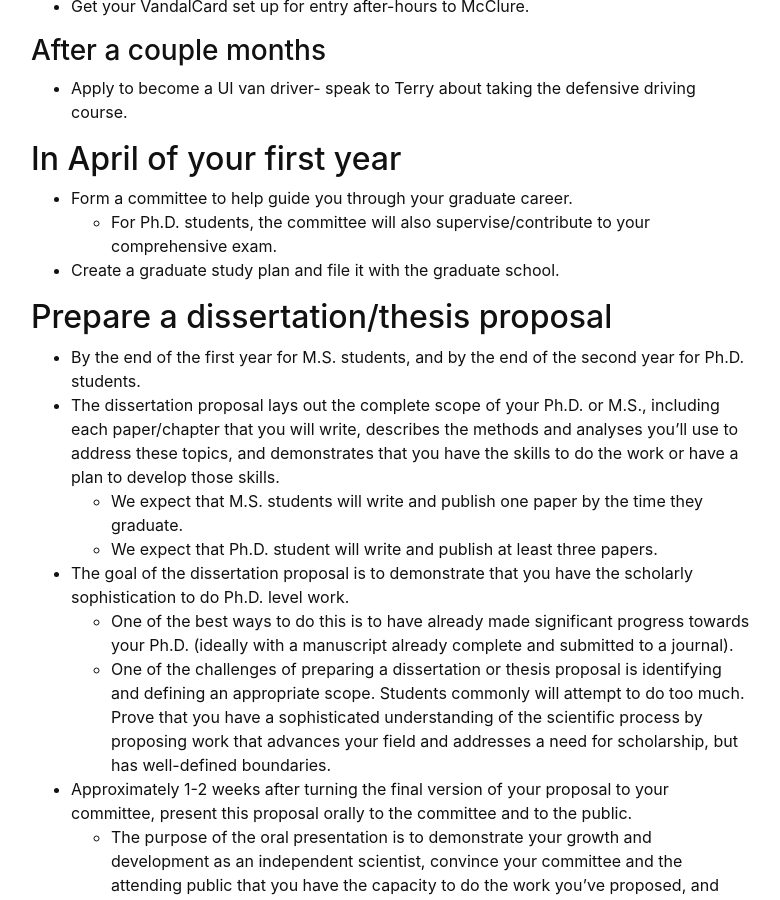
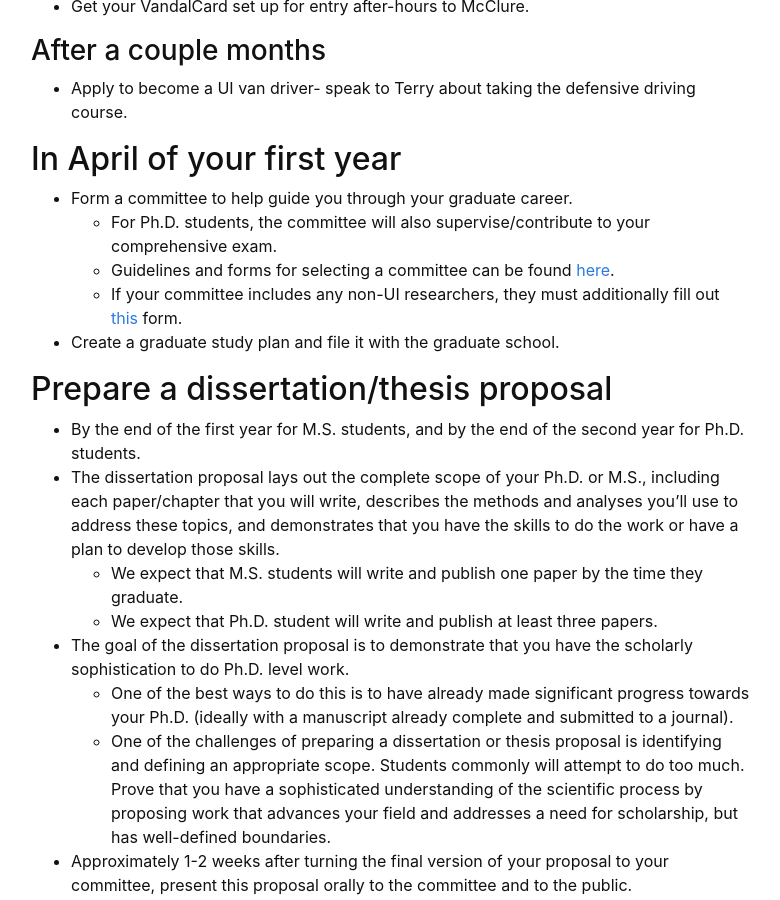
Before and after one commit to yoramterleth/uiglaciology, a Jekyll site: the page built from content/4-UIdaho.md, in a window 1280 px wide and 900 px high, scrolled down 362 px. Shown: the whole window, without its empty margins (249-1029 px from the left). Built offline with Jekyll 4.4.1, drawn with Linux system fonts in a browser that asks for light colours.

Commit message:
Update 4-UIdaho.md

```diff
--- a/content/4-UIdaho.md
+++ b/content/4-UIdaho.md
@@ -19,6 +19,8 @@ Below is a list of tasks and activities that will help keep your time in grad sc
 ## In April of your first year
 - Form a committee to help guide you through your graduate career.
     - For Ph.D. students, the committee will also supervise/contribute to your comprehensive exam.
+    - Guidelines and forms for selecting a committee can be found [here](https://www.uidaho.edu/-/media/UIdaho-Responsive/Files/cogs/COGS-Forms/Guides/Add-or-Change-Committee-members-7_2015.pdf?la=en&hash=B5499A9EC856A7EA15F291BA76865F31D815DF5E).
+    - If your committee includes any non-UI researchers, they must additionally fill out [this](https://www.uidaho.edu/-/media/UIdaho-Responsive/Files/cogs/COGS-Forms/non-ui-faculty-appointment.pdf?la=en&hash=7FB784C5B07202548E1ED515D173EBE4C02B33B1) form.
 - Create a graduate study plan and file it with the graduate school.
 
 ## Prepare a dissertation/thesis proposal
```
